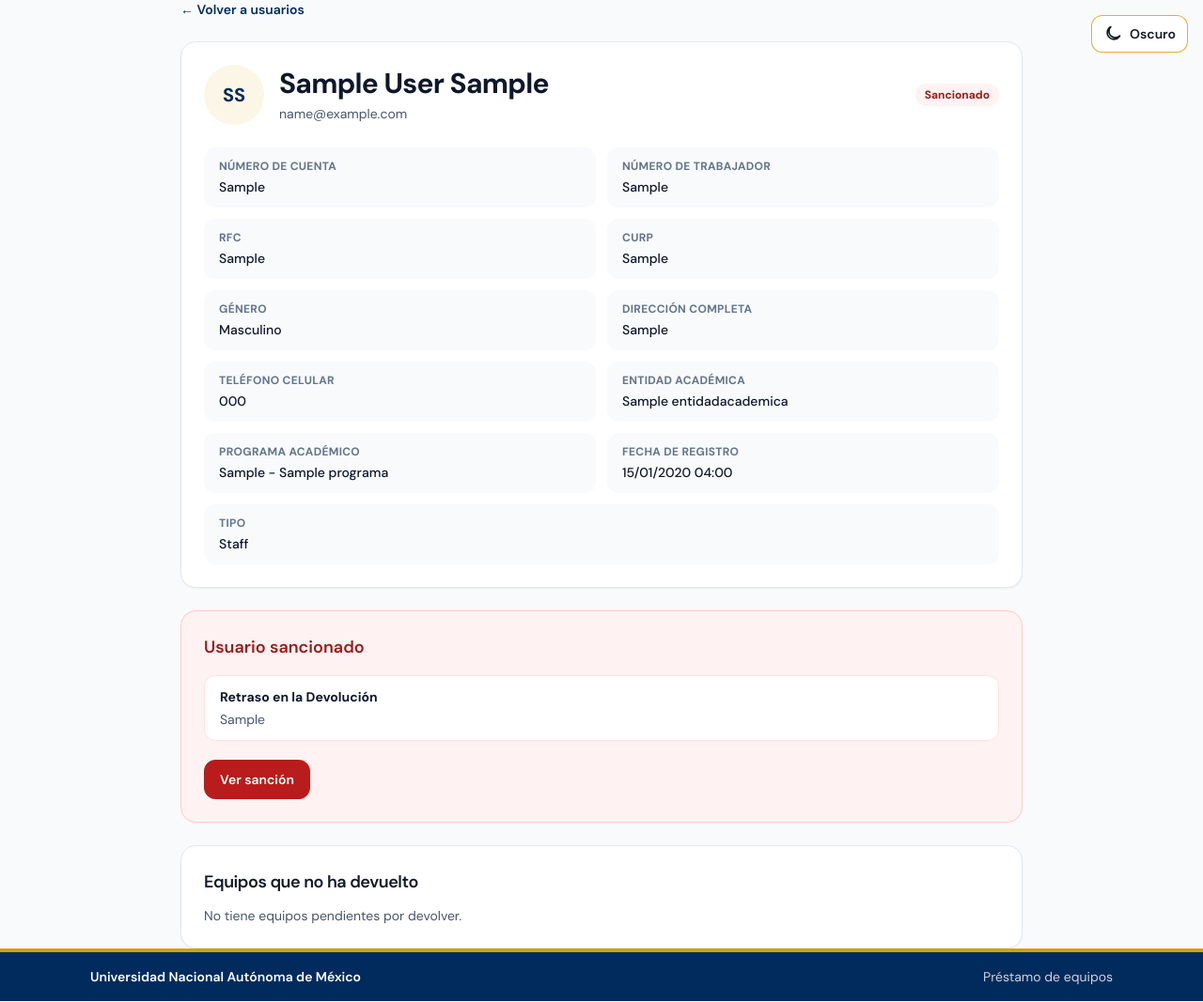
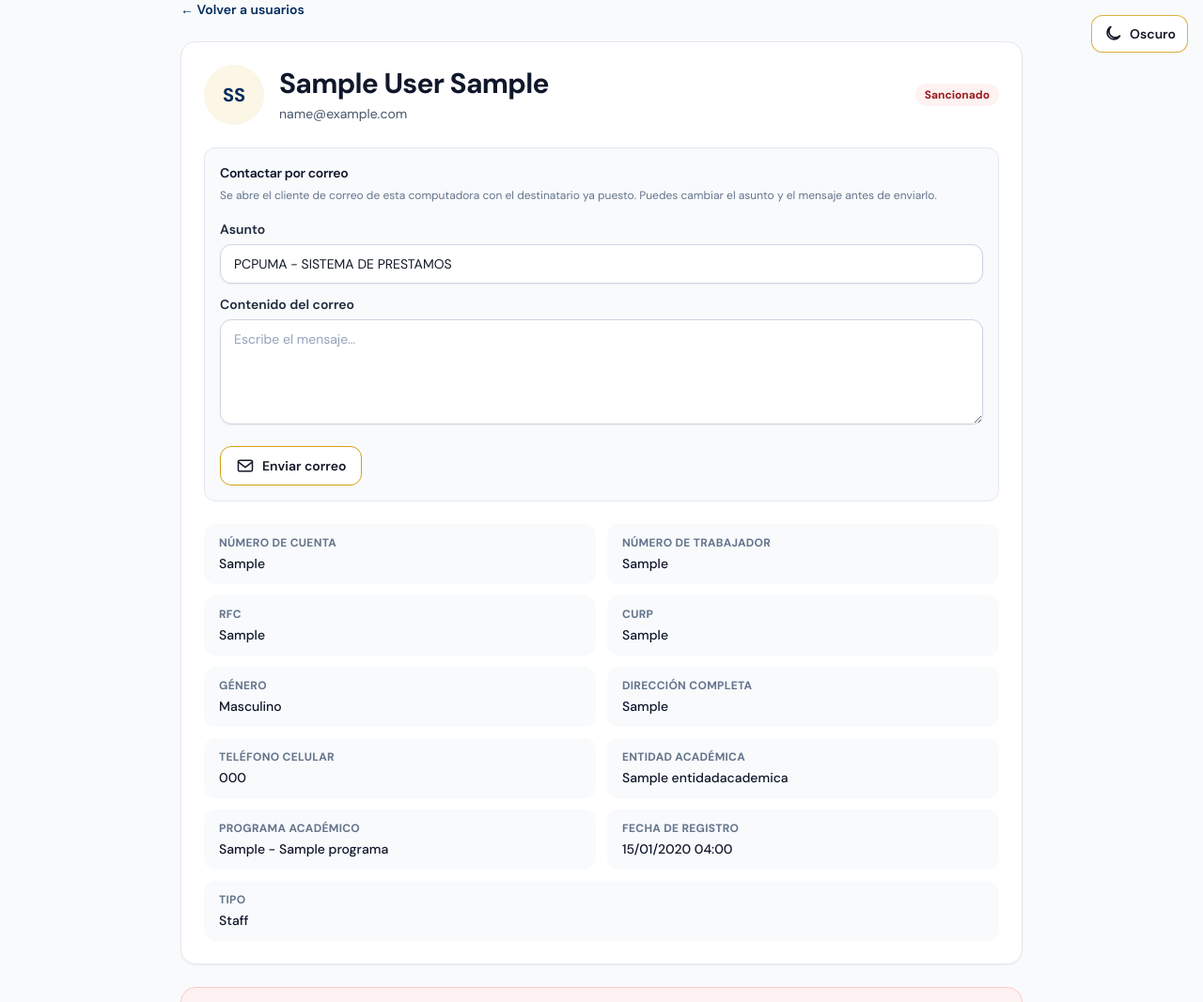
Before and after one commit to branselO/PrestamoEquiposWeb, a Django app: page /perfil/1/ in a window 1280 px wide. Shown: the top 1067 px of the page at 94% size. Run offline with Django 5.2, Linux system fonts and the light colour scheme; tables that the repository leaves empty hold one stand-in row (values such as "Sample post"); some libraries are stand-ins or nearby versions.

Commit message:
Agrega Enviar correo en el perfil con asunto y cuerpo editables.
El botón abre un mailto al email del perfil. El asunto inicia en PCPUMA - SISTEMA DE PRESTAMOS y se puede cambiar junto con el mensaje.

Co-authored-by: Abraham Pérez <branselO@users.noreply.github.com>

```diff
--- a/PaginaRegistro/Usuarios/Templates/Usuarios/ver_perfil.html
+++ b/PaginaRegistro/Usuarios/Templates/Usuarios/ver_perfil.html
@@ -19,6 +19,38 @@
                 <span class="badge badge-ok sm:ml-auto">Sin sanciones</span>
             {% endif %}
         </div>
+
+        {% if perfil.email %}
+            <div class="mt-6 rounded-xl border border-slate-200 bg-slate-50 p-4 dark:border-slate-700 dark:bg-slate-950/60" data-contacto-correo>
+                <h2 class="text-sm font-semibold tracking-tight text-slate-900 dark:text-slate-100">Contactar por correo</h2>
+                <p class="mt-1 text-xs leading-5 text-slate-500 dark:text-slate-400">Se abre el cliente de correo de esta computadora con el destinatario ya puesto. Puedes cambiar el asunto y el mensaje antes de enviarlo.</p>
+                <div class="mt-4 grid grid-cols-1 gap-3">
+                    <div>
+                        <label class="field-label" for="correo-asunto">Asunto</label>
+                        <input id="correo-asunto" class="field" type="text" value="PCPUMA - SISTEMA DE PRESTAMOS" autocomplete="off">
+                    </div>
+                    <div>
+                        <label class="field-label" for="correo-cuerpo">Contenido del correo</label>
+                        <textarea id="correo-cuerpo" class="field min-h-28" rows="4" placeholder="Escribe el mensaje…"></textarea>
+                    </div>
+                </div>
+                <div class="actions mt-4">
+                    <a
+                        id="btn-enviar-correo"
+                        class="btn btn-secondary"
+                        href="mailto:{{ perfil.email }}?subject={{ 'PCPUMA - SISTEMA DE PRESTAMOS'|urlencode }}"
+                        data-correo="{{ perfil.email|escapejs }}"
+                    >
+                        <svg class="h-5 w-5" viewBox="0 0 24 24" fill="none" stroke="currentColor" stroke-width="1.8" stroke-linecap="round" stroke-linejoin="round" aria-hidden="true">
+                            <rect x="3" y="5" width="18" height="14" rx="2"></rect>
+                            <path d="m3 7 9 7 9-7"></path>
+                        </svg>
+                        Enviar correo
+                    </a>
+                </div>
+            </div>
+        {% endif %}
+
         <dl class="mt-6 grid grid-cols-1 gap-3 sm:grid-cols-2">
             <div class="rounded-xl bg-slate-50 px-4 py-3"><dt class="text-xs font-bold uppercase tracking-wide text-slate-500">Número de cuenta</dt><dd class="mt-1 text-sm font-medium text-slate-900">{{ perfil.numero_cuenta|default:"—" }}</dd></div>
             <div class="rounded-xl bg-slate-50 px-4 py-3"><dt class="text-xs font-bold uppercase tracking-wide text-slate-500">Número de trabajador</dt><dd class="mt-1 text-sm font-medium text-slate-900">{{ perfil.numero_trabajador|default:"—" }}</dd></div>
@@ -81,4 +113,42 @@
         {% endwith %}
     </article>
 </section>
+{% if perfil.email %}
+<script>
+    (function () {
+        const bloque = document.querySelector('[data-contacto-correo]');
+        if (!bloque) {
+            return;
+        }
+        const asunto = document.getElementById('correo-asunto');
+        const cuerpo = document.getElementById('correo-cuerpo');
+        const boton = document.getElementById('btn-enviar-correo');
+        const correo = boton && boton.getAttribute('data-correo');
+        if (!asunto || !cuerpo || !boton || !correo) {
+            return;
+        }
+
+        function armarMailto() {
+            const partes = ['mailto:' + encodeURIComponent(correo)];
+            const params = [];
+            const textoAsunto = (asunto.value || '').trim();
+            const textoCuerpo = (cuerpo.value || '').trim();
+            if (textoAsunto) {
+                params.push('subject=' + encodeURIComponent(textoAsunto));
+            }
+            if (textoCuerpo) {
+                params.push('body=' + encodeURIComponent(textoCuerpo));
+            }
+            if (params.length) {
+                partes.push('?' + params.join('&'));
+            }
+            boton.setAttribute('href', partes.join(''));
+        }
+
+        asunto.addEventListener('input', armarMailto);
+        cuerpo.addEventListener('input', armarMailto);
+        armarMailto();
+    })();
+</script>
+{% endif %}
 {% endblock %}
--- a/PaginaRegistro/Usuarios/tests.py
+++ b/PaginaRegistro/Usuarios/tests.py
@@ -400,6 +400,11 @@ class UserRegistrationFormTests(TestCase):
         ):
             with self.subTest(value=value):
                 self.assertContains(response, value)
+        self.assertContains(response, 'Enviar correo')
+        self.assertContains(response, 'mailto:ana@example.com')
+        self.assertContains(response, 'PCPUMA - SISTEMA DE PRESTAMOS')
+        self.assertContains(response, 'id="correo-asunto"')
+        self.assertContains(response, 'id="correo-cuerpo"')
 
 
 class LoginFlowTests(TestCase):
```
